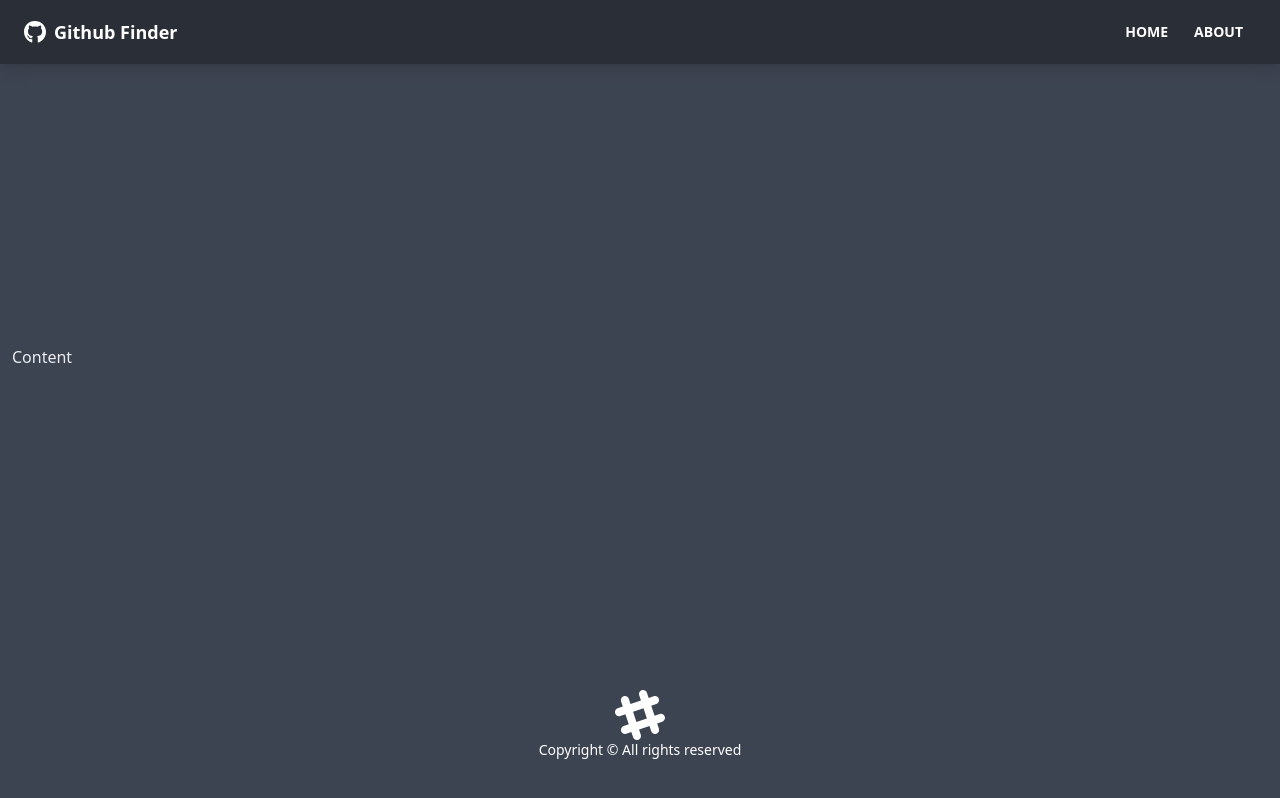
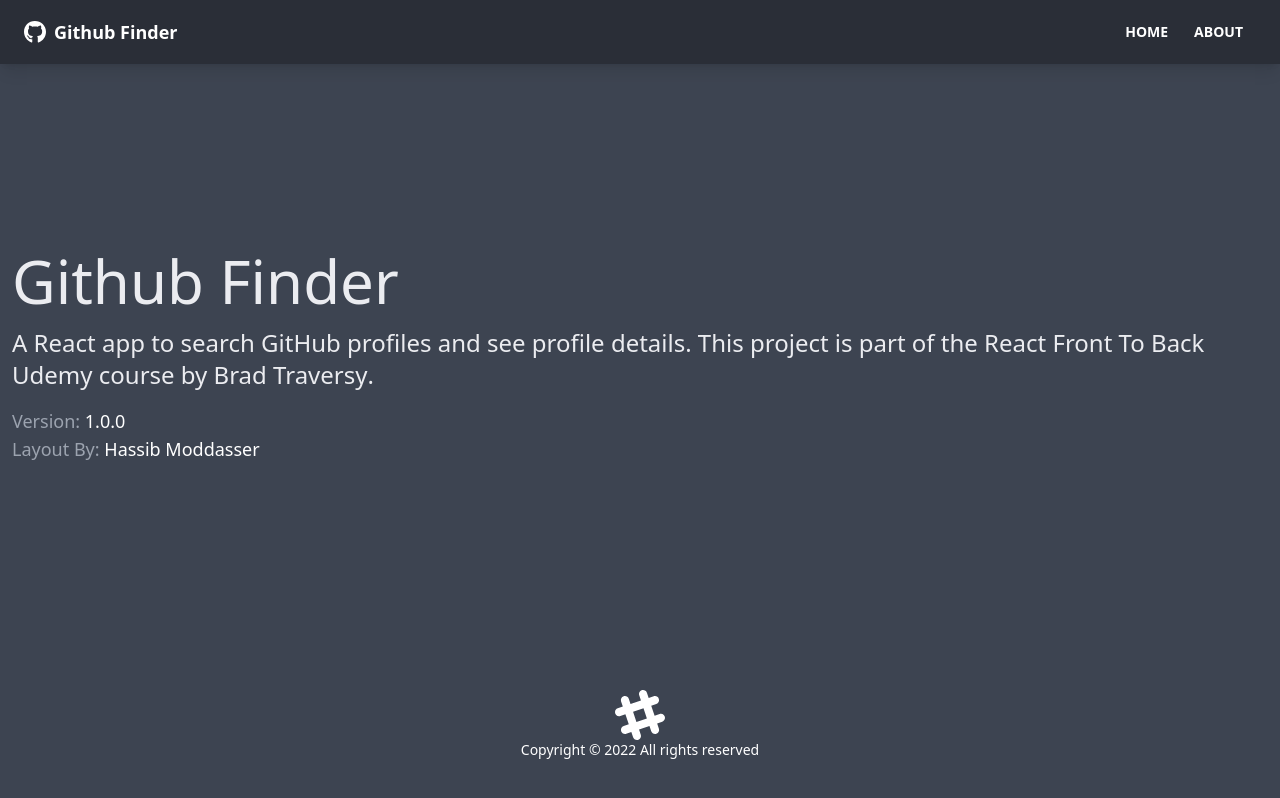
Before and after one commit to Catevika/React_github-finder, a React (Create React App) app: page /about in a window 1280 px wide. Built offline with nearby package versions, Linux system fonts and the light colour scheme.

Commit message:
Add Home, Footer, About, NotFound + Routes

```diff
--- a/src/App.js
+++ b/src/App.js
@@ -1,13 +1,23 @@
-import { BrowserRouter as Router, Route } from 'react-router-dom';
+import { BrowserRouter as Router, Routes, Route } from 'react-router-dom';
 import Footer from './components/layout/Footer';
 import Navbar from './components/layout/Navbar';
+import Home from './pages/Home';
+import About from './pages/About';
+import NotFound from './pages/NotFound';
 
 function App() {
 	return (
 		<Router>
 			<div className='flex flex-col justify-between h-screen'>
 				<Navbar />
-				<main className='container mx-auto px-3 pb-12 '>Content</main>
+				<main className='container mx-auto px-3 pb-12 '>
+					<Routes>
+						<Route path='/' element={<Home />} />
+						<Route path='/about' element={<About />} />
+						<Route path='/notfound' element={<NotFound />} />
+						<Route path='/*' element={<NotFound />} />
+					</Routes>
+				</main>
 				<Footer />
 			</div>
 		</Router>
--- a/src/components/layout/Footer.jsx
+++ b/src/components/layout/Footer.jsx
@@ -1,5 +1,5 @@
 function Footer() {
-	const footerYear = new Date().getFullYear;
+	const footerYear = new Date().getFullYear();
 
 	return (
 		<footer className='footer p-10 bg-grey-700 text-primary-content footer-center'>
--- /dev/null
+++ b/src/pages/About.jsx
@@ -0,0 +1,31 @@
+function About() {
+	return (
+		<>
+			<h1 className='text-6xl mb-4'>Github Finder</h1>
+			<p className='mb-4 text-2xl font-light'>
+				A React app to search GitHub profiles and see profile details. This
+				project is part of the
+				<a href='https://www.udemy.com/course/modern-react-front-to-back/'>
+					{' '}
+					React Front To Back
+				</a>{' '}
+				Udemy course by
+				<strong>
+					<a href='https://traversymedia.com'> Brad Traversy</a>
+				</strong>
+				.
+			</p>
+			<p className='text-lg text-gray-400'>
+				Version: <span className='text-white'>1.0.0</span>
+			</p>
+			<p className='text-lg text-gray-400'>
+				Layout By:{' '}
+				<a className='text-white' href='https://twitter.com/hassibmoddasser'>
+					Hassib Moddasser
+				</a>
+			</p>
+		</>
+	);
+}
+
+export default About;
--- /dev/null
+++ b/src/pages/Home.jsx
@@ -0,0 +1,9 @@
+function Home() {
+	return (
+		<div>
+			<h1 className='text-6xl'>Welcome</h1>
+		</div>
+	);
+}
+
+export default Home;
--- /dev/null
+++ b/src/pages/NotFound.jsx
@@ -0,0 +1,20 @@
+import { Link } from 'react-router-dom';
+import { FaHome } from 'react-icons/fa';
+function NotFound() {
+	return (
+		<div className='hero'>
+			<div className='text-center hero-content'>
+				<div className='max-w-lg'>
+					<h1 className='text-8xl font-bold mb-8'>Oops</h1>
+					<p className='text-5xl mb-8'>404 - Page not found!</p>
+					<Link to='/' className='btn btn-primary btn-lg'>
+						<FaHome className='mr-2' />
+						Back to Home
+					</Link>
+				</div>
+			</div>
+		</div>
+	);
+}
+
+export default NotFound;
```
Also changed, not shown: 1 other file (tests, documents, lock files or other folders).
